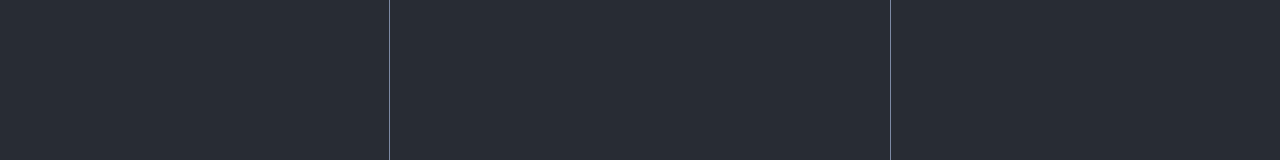
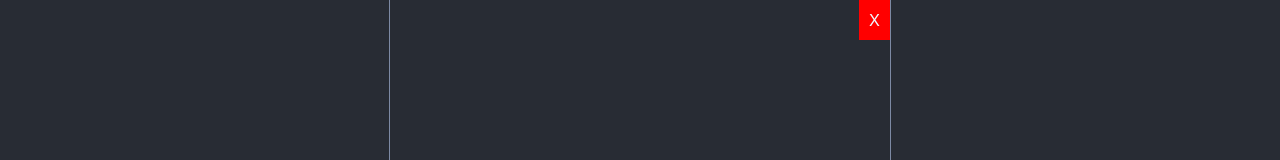
Before and after one commit to zhesha/potassium, a React (Create React App) app: page / in a window 1280 px wide. Both pictures are taken after a click on the element "Skill". Shown: the top 160 px of the page. Built offline with nearby package versions, Linux system fonts and the light colour scheme.

Commit message:
added close button

```diff
--- a/src/App.tsx
+++ b/src/App.tsx
@@ -24,16 +24,16 @@ function App() {
                     <GamePage setPage={setPage} />
                 }
                 {page === Pages.inventory &&
-                    <InventoryPage />
+                    <InventoryPage setPage={setPage} />
                 }
                 {page === Pages.skill &&
-                    <SkillPage />
+                    <SkillPage setPage={setPage} />
                 }
                 {page === Pages.character &&
-                    <CharacterPage />
+                    <CharacterPage setPage={setPage} />
                 }
                 {page === Pages.pocket &&
-                    <PocketPage />
+                    <PocketPage setPage={setPage} />
                 }
             </div>
         </div>
--- a/src/components/CharacterPage/CharacterPage.tsx
+++ b/src/components/CharacterPage/CharacterPage.tsx
@@ -2,8 +2,14 @@ import React, { useState } from "react";
 import './Character.scss'
 import { SkillTree } from "./SkillTree";
 import { game } from "../../Game/Game";
+import { CloseButton } from "../common/CloseButton/CloseButton";
+import { Pages } from "../../App";
 
-export function CharacterPage () {
+interface CharacterPageProps {
+    setPage (page: Pages): void
+}
+
+export function CharacterPage ({ setPage }: CharacterPageProps) {
     const [data, setData] = useState(game.player.getCharData());
 
     game.player.onCharDataChange(() => {
@@ -11,6 +17,7 @@ export function CharacterPage () {
     });
 
     return <div className="character">
+        <CloseButton setPage={setPage} />
         Experience: {data.experience}
         Level: {data.level}
         Point: {data.point}
--- a/src/components/InventoryPage/InventoryPage.tsx
+++ b/src/components/InventoryPage/InventoryPage.tsx
@@ -4,6 +4,8 @@ import { Used } from "./Used/Used";
 import { Backpack } from "./Backpack/Backpack";
 import { Selected } from "./Selected/Selected";
 import { InventoryItem } from "../../Game/Inventory";
+import { Pages } from "../../App";
+import { CloseButton } from "../common/CloseButton/CloseButton";
 
 export enum SelectedAct {
     removeWeapon,
@@ -20,7 +22,11 @@ export enum SelectedAct {
     useHelmet,
 }
 
-export function InventoryPage () {
+interface InventoryPageProps {
+    setPage (page: Pages): void
+}
+
+export function InventoryPage ({ setPage }: InventoryPageProps) {
     const [selected, setSelected] = useState<InventoryItem | null>(null)
     const [selectedAct, setSelectedAct] = useState<SelectedAct | null>(null)
 
@@ -30,6 +36,7 @@ export function InventoryPage () {
     }
 
     return <div className="inventory">
+        <CloseButton setPage={setPage} />
         <Used select={select}/>
         <Backpack select={select}/>
         {selected && <Selected selected={selected} act={selectedAct} setSelected={setSelected}/>}
--- a/src/components/PocketPage/PocketPage.tsx
+++ b/src/components/PocketPage/PocketPage.tsx
@@ -4,13 +4,19 @@ import { InventoryItem } from "../../Game/Inventory";
 import { CurrentPocket } from "./CurrentPocket/CurrentPocket";
 import { BackpackForPocket } from "./BackpackForPocket/BackpackForPocket";
 import { SelectedPocket } from "./SelectedPocket/SelectedPocket";
+import { CloseButton } from "../common/CloseButton/CloseButton";
+import { Pages } from "../../App";
 
 export enum PocketSelectedAct {
     remove,
     use
 }
 
-export function PocketPage () {
+interface PocketPageProps {
+    setPage (page: Pages): void
+}
+
+export function PocketPage ({ setPage }: PocketPageProps) {
     const [selected, setSelected] = useState<InventoryItem | null>(null)
     const [selectedAct, setSelectedAct] = useState<PocketSelectedAct | null>(null)
 
@@ -20,6 +26,7 @@ export function PocketPage () {
     }
 
     return <div className="pocket">
+        <CloseButton setPage={setPage} />
         <CurrentPocket select={select} />
         <BackpackForPocket select={select}/>
         {selected && <SelectedPocket select={select} selected={selected} act={selectedAct} />}
--- a/src/components/SkillPage/SkillPage.tsx
+++ b/src/components/SkillPage/SkillPage.tsx
@@ -1,9 +1,16 @@
 import React from "react";
 import { game } from "../../Game/Game";
+import { CloseButton } from "../common/CloseButton/CloseButton";
+import { Pages } from "../../App";
 
-export function SkillPage () {
+interface SkillPageProps {
+    setPage (page: Pages): void
+}
+
+export function SkillPage ({ setPage }: SkillPageProps) {
     const skills = game.player.getSkills();
     return <div className="skill">
+        <CloseButton setPage={setPage} />
         {skills.map(skill => <div>{skill.name}</div>)}
     </div>
 }
--- /dev/null
+++ b/src/components/common/CloseButton/CloseButton.scss
@@ -0,0 +1,9 @@
+.close-button-wrapper {
+    display: flex;
+    justify-content: end;
+    .close-button {
+        background-color: red;
+        padding: 10px;
+        cursor: pointer;
+    }
+}
--- /dev/null
+++ b/src/components/common/CloseButton/CloseButton.tsx
@@ -0,0 +1,15 @@
+import React, { useState } from "react";
+import './CloseButton.scss'
+import { Pages } from "../../../App";
+
+interface CloseButtonProps {
+    setPage (page: Pages): void
+}
+
+export function CloseButton ({ setPage }: CloseButtonProps) {
+    return <div className="close-button-wrapper">
+        <div className="close-button" onClick={() => setPage(Pages.game)}>
+            X
+        </div>
+    </div>;
+}
```
Also changed, not shown: 1 other file (tests, documents, lock files or other folders).
